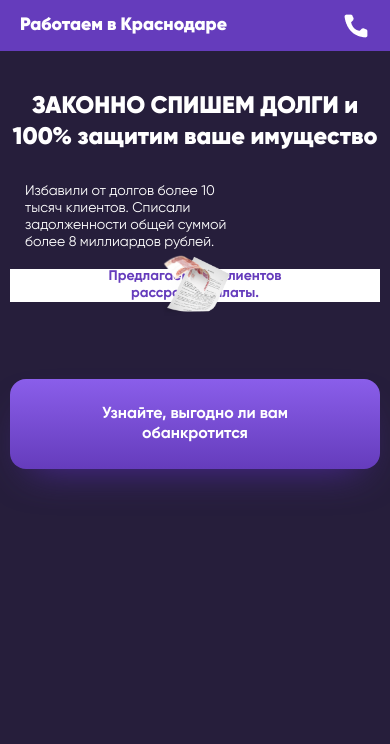
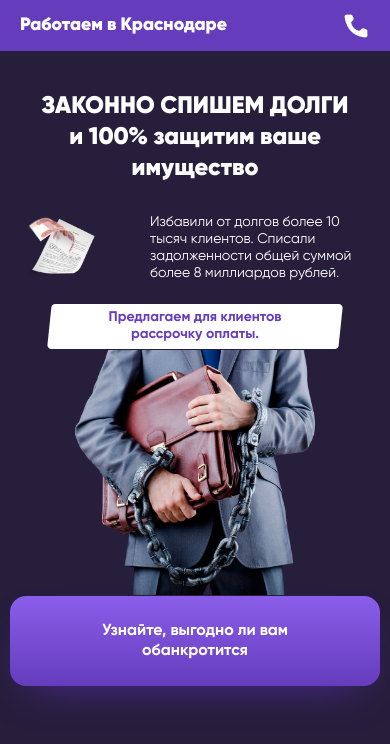
Before and after one commit to BRITVA-hp/bankruptcy, a website: page index.html in a window 390 px wide. Drawn offline with Linux system fonts and the light colour scheme; files whose address does not match are found by name.

Commit message:
media for main

```diff
--- a/sass/_media.sass
+++ b/sass/_media.sass
@@ -15,10 +15,26 @@
         &__tel
             font-size: 18px
     .main
+        padding-top: 70px
+        position: relative
+        &__container
+            position: relative
+            z-index: 2
+        &::before
+            content: ''
+            position: absolute
+            width: 100%
+            height: 100%
+            left: 0
+            top: 0
+            background: rgba(0,0,0,0.4)
+            z-index: 1
         &__title
             font-size: 36px
             line-height: 46px
             max-width: 480px
+            text-align: center
+            margin: auto
         &__text
             font-size: 16px
             line-height: 19px
@@ -26,6 +42,11 @@
             font-size: 16px
             line-height: 19px
             padding: 7px 0 7px 15px
+        &__box
+            justify-content: center
+        &__button
+            display: block
+            margin: auto
 
 @media screen and (max-width: 767px)
     .menu
@@ -40,24 +61,31 @@
             &-img
                 display: block
     .main
+        &::before
+            display: none
         padding: 40px 10px
         background: none
         &__title
-            margin: auto
             margin-bottom: 30px
-            text-align: center
             font-size: 24px
             line-height: 31px
         &__text
             font-size: 14px
             line-height: 17px
             max-width: 220px
+            padding-left: 0
+            align-self: flex-end
+            margin-bottom: 20px
         &__wrap
             width: 100%
+            display: flex
+            flex-direction: column
+            padding-bottom: 0
         &__subtitle
             margin: auto
             padding-left: 0
             background-position: center
+            background-image: url(../img/main/Rectangle-mobile.png);
             text-align: center
             width: 100%
             font-size: 14px
@@ -67,10 +95,22 @@
                 display: block
                 margin: auto
         &__button
-            display: block
-            margin: auto
+            margin-top: -4px
         &__img
             width: 80px
             position: absolute
+            left: 0
+            top: 0
+            &-mobile
+                display: block
+                margin: auto
         &__box
-            justify-content: center
+            max-width: 350px
+            margin-left: auto
+            margin-right: auto
+            margin-bottom: 0
+
+@media screen and (max-width: 575px)
+    .main
+        &__title
+            max-width: 320px;
--- a/sass/_variables.sass
+++ b/sass/_variables.sass
@@ -1,3 +1,4 @@
 $purple: #653CBC
 $dark: #261E3B
-$light: #ffffff
+$light: #F0F4FB
+$white: #FFFFFF
```
Also changed, not shown: css/style.css, img/trust/circles.png (added), img/trust/trust.png (added).
